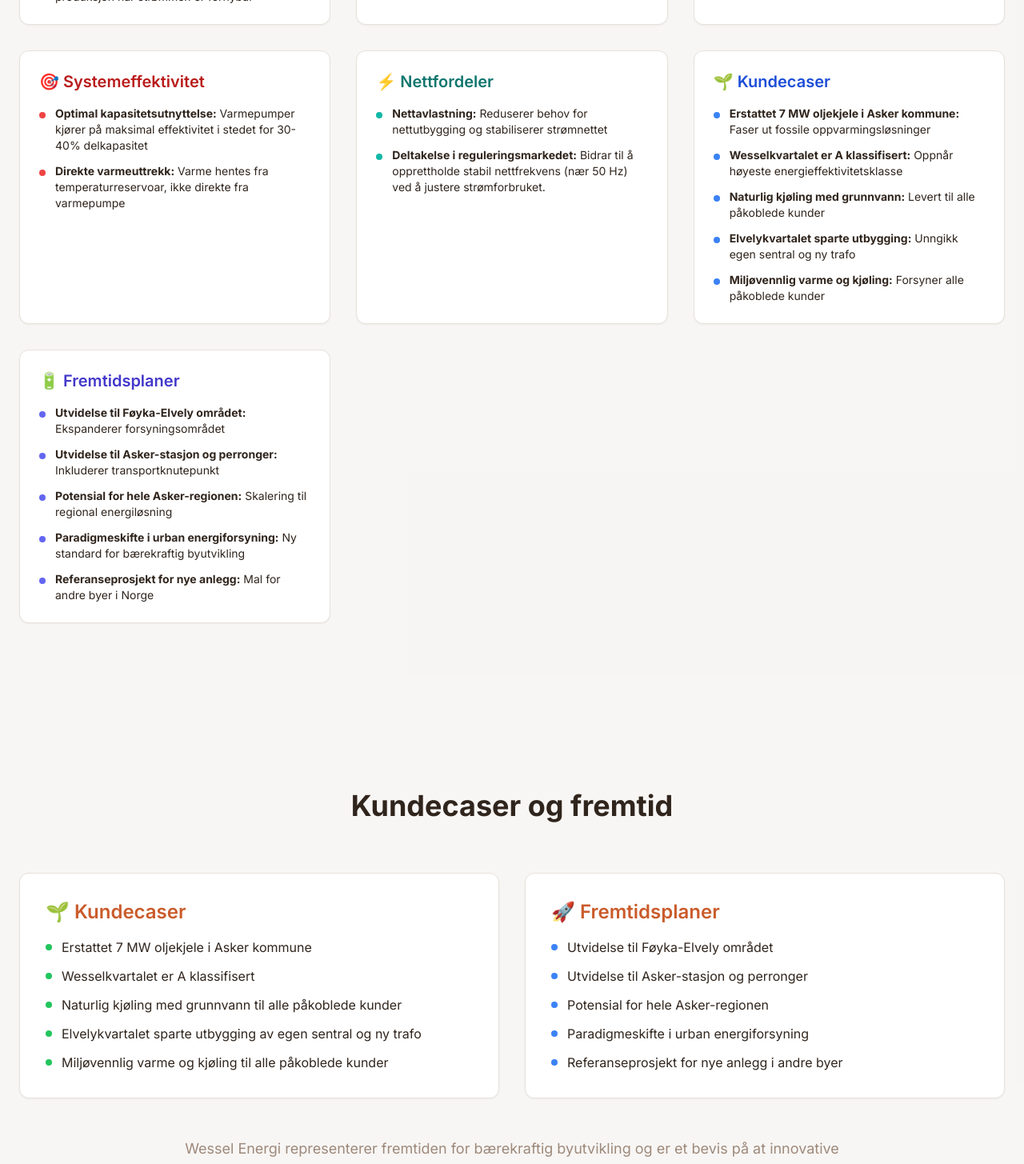
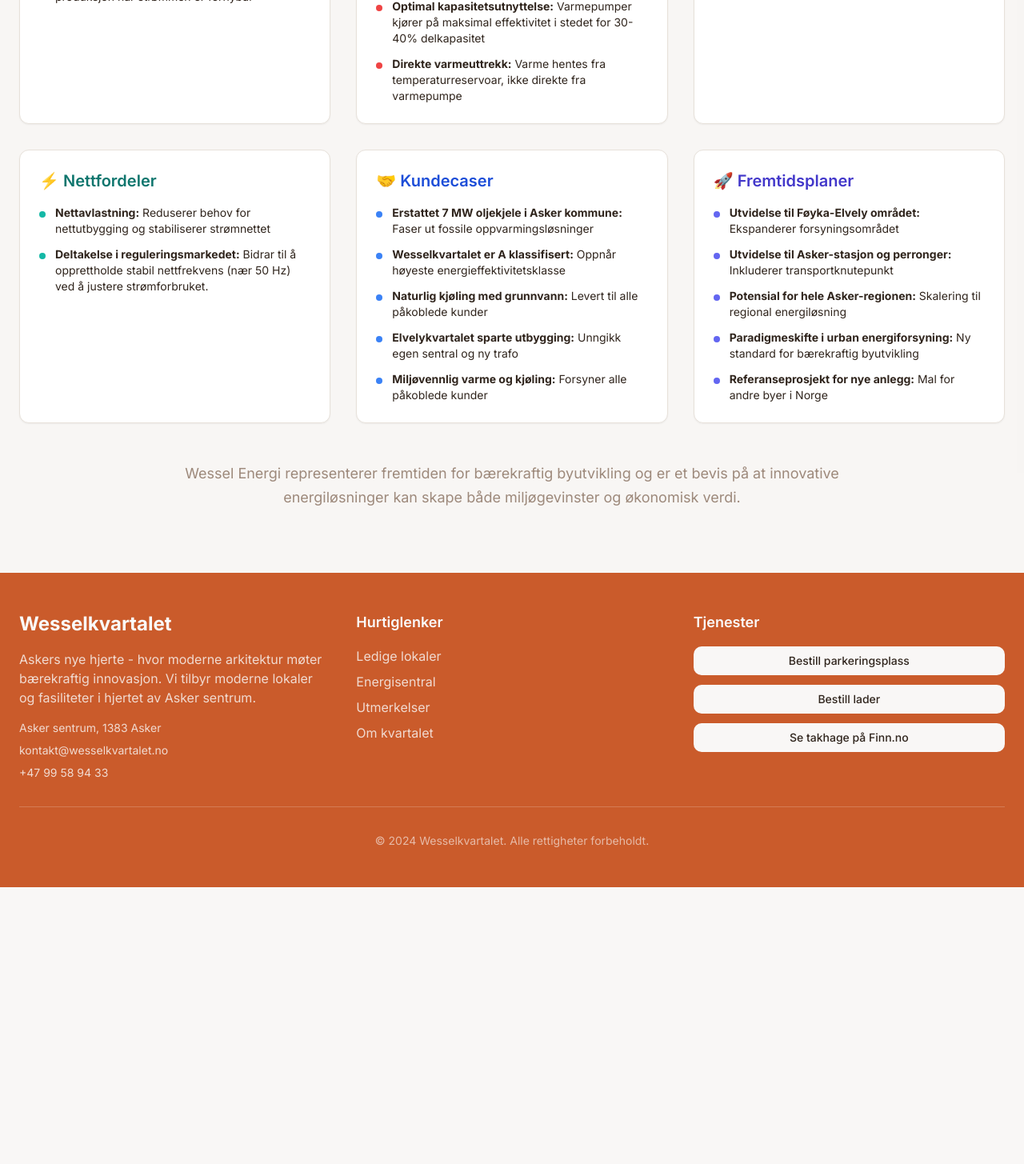
Before and after one commit to haakonnore/wesselkvartlet-hjemmeside, a React (Vite) app: page /wessel-energi in a window 1280 px wide. Shown: the part 5760-7215 px from the top of the page at 80% size. After the commit the page ends 6869 px from the top, so only its background shows below. Built offline with nearby package versions, Linux system fonts and the light colour scheme.

Commit message:
Code edited in Lovable Code Editor
Edited UI in Lovable

```diff
--- a/src/pages/WesselEnergi.tsx
+++ b/src/pages/WesselEnergi.tsx
@@ -429,6 +429,14 @@ export default function WesselEnergi() {
                       <span className="w-2 h-2 bg-purple-500 rounded-full mt-2 mr-3 flex-shrink-0"></span>
                       <span><strong>Redusert infrastruktur:</strong> Mindre overføringskapasitet nødvendig enn andre systemer</span>
                     </li>
+                    <li className="flex items-start">
+                      <span className="w-2 h-2 bg-red-500 rounded-full mt-2 mr-3 flex-shrink-0"></span>
+                      <span><strong>Optimal kapasitetsutnyttelse:</strong> Varmepumper kjører på maksimal effektivitet i stedet for 30-40% delkapasitet</span>
+                    </li>
+                    <li className="flex items-start">
+                      <span className="w-2 h-2 bg-red-500 rounded-full mt-2 mr-3 flex-shrink-0"></span>
+                      <span><strong>Direkte varmeuttrekk:</strong> Varme hentes fra temperaturreservoar, ikke direkte fra varmepumpe</span>
+                    </li>
                   </ul>
                 </CardContent>
               </Card>
@@ -445,23 +453,6 @@ export default function WesselEnergi() {
                     <li className="flex items-start">
                       <span className="w-2 h-2 bg-orange-500 rounded-full mt-2 mr-3 flex-shrink-0"></span>
                       <span><strong>BREEAM-excellent:</strong> Systemet bidrar til å oppnå BREEAM-excellent klassifisering</span>
-                    </li>
-                  </ul>
-                </CardContent>
-              </Card>
-
-              {/* System Efficiency */}
-              <Card className="shadow-sm">
-                <CardContent className="p-6">
-                  <h3 className="text-xl font-semibold mb-4 text-red-700">🎯 Systemeffektivitet</h3>
-                  <ul className="space-y-3 text-sm">
-                    <li className="flex items-start">
-                      <span className="w-2 h-2 bg-red-500 rounded-full mt-2 mr-3 flex-shrink-0"></span>
-                      <span><strong>Optimal kapasitetsutnyttelse:</strong> Varmepumper kjører på maksimal effektivitet i stedet for 30-40% delkapasitet</span>
-                    </li>
-                    <li className="flex items-start">
-                      <span className="w-2 h-2 bg-red-500 rounded-full mt-2 mr-3 flex-shrink-0"></span>
-                      <span><strong>Direkte varmeuttrekk:</strong> Varme hentes fra temperaturreservoar, ikke direkte fra varmepumpe</span>
                     </li>
                   </ul>
                 </CardContent>
@@ -487,7 +478,7 @@ export default function WesselEnergi() {
               {/* Customer Cases */}
               <Card className="shadow-sm">
                 <CardContent className="p-6">
-                  <h3 className="text-xl font-semibold mb-4 text-blue-700">🌱 Kundecaser</h3>
+                  <h3 className="text-xl font-semibold mb-4 text-blue-700">🤝 Kundecaser</h3>
                   <ul className="space-y-3 text-sm">
                     <li className="flex items-start">
                       <span className="w-2 h-2 bg-blue-500 rounded-full mt-2 mr-3 flex-shrink-0"></span>
@@ -516,7 +507,7 @@ export default function WesselEnergi() {
               {/* Future Plans */}
               <Card className="shadow-sm">
                 <CardContent className="p-6">
-                  <h3 className="text-xl font-semibold mb-4 text-indigo-700">🔋 Fremtidsplaner</h3>
+                  <h3 className="text-xl font-semibold mb-4 text-indigo-700">🚀 Fremtidsplaner</h3>
                   <ul className="space-y-3 text-sm">
                     <li className="flex items-start">
                       <span className="w-2 h-2 bg-indigo-500 rounded-full mt-2 mr-3 flex-shrink-0"></span>
@@ -542,74 +533,6 @@ export default function WesselEnergi() {
                 </CardContent>
               </Card>
             </div>
-          </div>
-        </section>
-
-        {/* Environmental Impact */}
-        <section className="py-20 bg-muted/30">
-          <div className="max-w-7xl mx-auto px-6">
-            <div className="text-center mb-16">
-              <h2 className="text-4xl font-bold mb-6">Kundecaser og fremtid</h2>
-            </div>
-
-            <div className="grid grid-cols-1 md:grid-cols-2 gap-8 mb-12">
-              <Card className="shadow-sm">
-                <CardContent className="p-8">
-                  <h3 className="text-2xl font-semibold mb-4 text-primary">🌱 Kundecaser</h3>
-                  <ul className="space-y-3">
-                    <li className="flex items-start">
-                      <span className="w-2 h-2 bg-green-500 rounded-full mt-2 mr-3"></span>
-                      <span>Erstattet 7 MW oljekjele i Asker kommune</span>
-                    </li>
-                    <li className="flex items-start">
-                      <span className="w-2 h-2 bg-green-500 rounded-full mt-2 mr-3"></span>
-                      <span>Wesselkvartalet er A klassifisert</span>
-                    </li>
-                    <li className="flex items-start">
-                      <span className="w-2 h-2 bg-green-500 rounded-full mt-2 mr-3"></span>
-                      <span>Naturlig kjøling med grunnvann til alle påkoblede kunder</span>
-                    </li>
-                    <li className="flex items-start">
-                      <span className="w-2 h-2 bg-green-500 rounded-full mt-2 mr-3"></span>
-                    <span>Elvelykvartalet sparte utbygging av egen sentral og ny trafo</span>
-                    </li>
-                    <li className="flex items-start">
-                      <span className="w-2 h-2 bg-green-500 rounded-full mt-2 mr-3"></span>
-                      <span>Miljøvennlig varme og kjøling til alle påkoblede kunder</span>
-                    </li>
-                  </ul>
-                </CardContent>
-              </Card>
-
-              <Card className="shadow-sm">
-                <CardContent className="p-8">
-                  <h3 className="text-2xl font-semibold mb-4 text-primary">🚀 Fremtidsplaner</h3>
-                  <ul className="space-y-3">
-                    <li className="flex items-start">
-                      <span className="w-2 h-2 bg-blue-500 rounded-full mt-2 mr-3"></span>
-                      <span>Utvidelse til Føyka-Elvely området</span>
-                    </li>
-                    <li className="flex items-start">
-                      <span className="w-2 h-2 bg-blue-500 rounded-full mt-2 mr-3"></span>
-                      <span>Utvidelse til Asker-stasjon og perronger</span>
-                    </li>
-                    <li className="flex items-start">
-                      <span className="w-2 h-2 bg-blue-500 rounded-full mt-2 mr-3"></span>
-                      <span>Potensial for hele Asker-regionen</span>
-                    </li>
-                    <li className="flex items-start">
-                      <span className="w-2 h-2 bg-blue-500 rounded-full mt-2 mr-3"></span>
-                      <span>Paradigmeskifte i urban energiforsyning</span>
-                    </li>
-                    <li className="flex items-start">
-                      <span className="w-2 h-2 bg-blue-500 rounded-full mt-2 mr-3"></span>
-                      <span>Referanseprosjekt for nye anlegg i andre byer</span>
-                    </li>
-                  </ul>
-                </CardContent>
-              </Card>
-            </div>
-
             <div className="text-center">
               <p className="text-lg text-muted-foreground max-w-4xl mx-auto leading-relaxed">
                 Wessel Energi representerer fremtiden for bærekraftig byutvikling og er et bevis på at innovative energiløsninger kan skape både miljøgevinster og økonomisk verdi.
```
